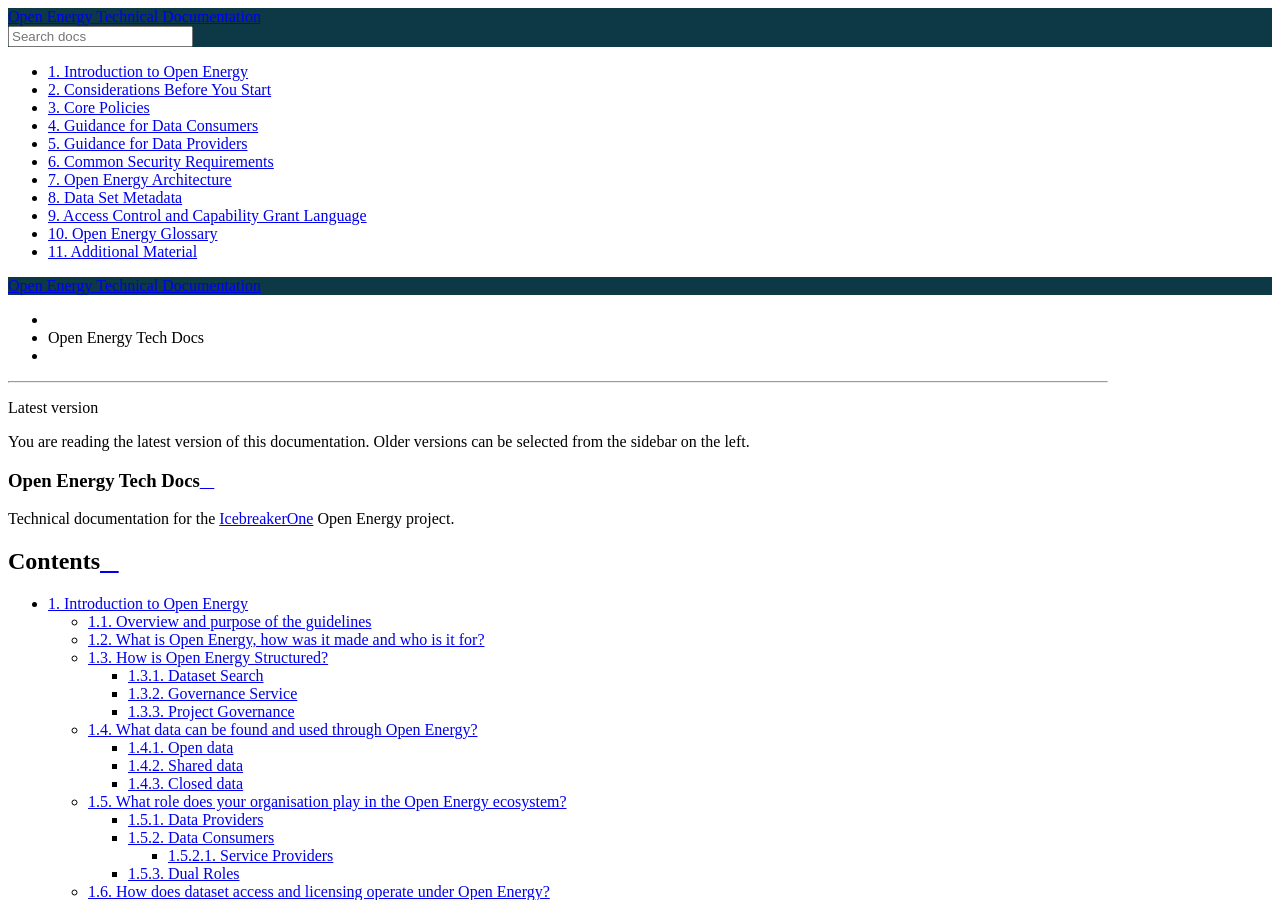
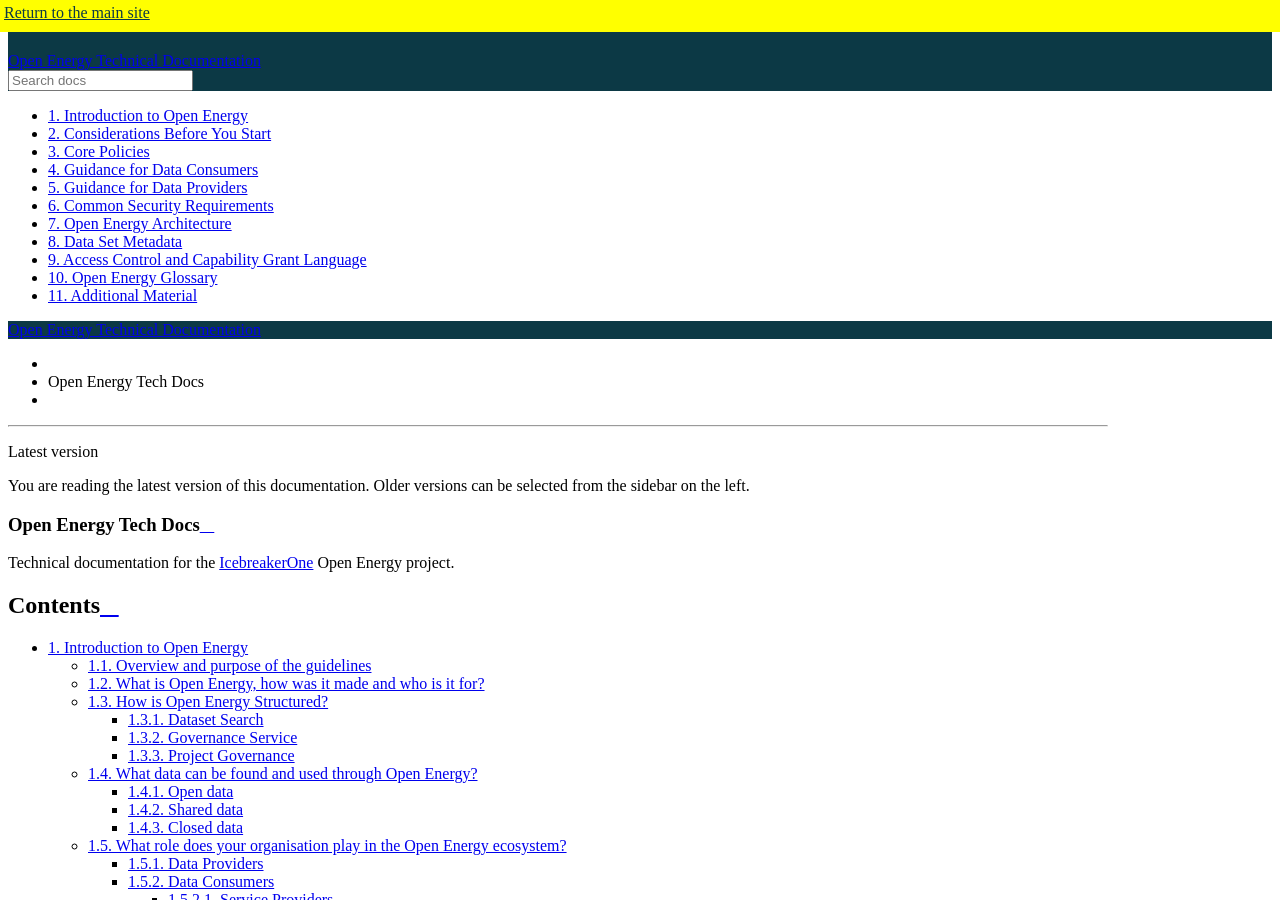
Before and after one commit to icebreakerone/open-energy-technical-docs, a Sphinx documentation site: the page built from docs/index.rst, in a window 1280 px wide and 900 px high. Built offline with Sphinx 7.4.7 and the Read the Docs theme 2.0.0, drawn with Linux system fonts in a browser that asks for light colours; the version number could not be read and is left out.

Commit message:
Adding link to home site  (#2)
* adding link back to main site.

* Tidying up previous changes. Fixing logo width.

Co-authored-by: Ed Dowding <eddowding@gmail.com>

```diff
--- a/docs/_templates/layout.html
+++ b/docs/_templates/layout.html
@@ -1,6 +1,13 @@
 {% extends "!layout.html"%}
 
 {% block sidebartitle %}
+<div class="return" style="
+    background: yellow;
+    display: block;
+    margin: -14px -14px 20px -14px;
+    padding: 10px;">
+    <a href="https://openenergy.org.uk/" style="color: #0C3945;">Return to the main site</a>
+</div>
 
 {% if logo and theme_logo_only %}
 <a href="{{ pathto(master_doc) }}">
@@ -12,7 +19,7 @@
         {# Not strictly valid HTML, but it's the only way to display/scale
         it properly, without weird scripting or heaps of work
         #}
-        <img src="{{ pathto('_static/' + logo, 1) }}" class="logo" alt="{{ _('Logo') }}"/>
+        <img src="{{ pathto('_static/' + logo, 1) }}" class="logo" alt="{{ _('Logo') }}" style="width: 130px;" />
         {% endif %}
     </a>
 
```
